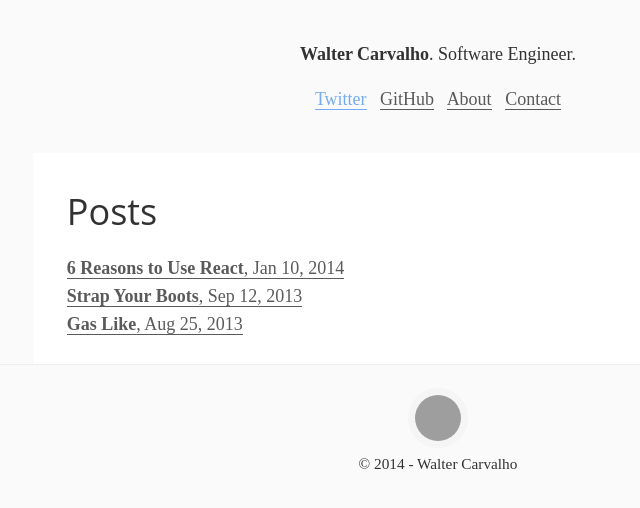
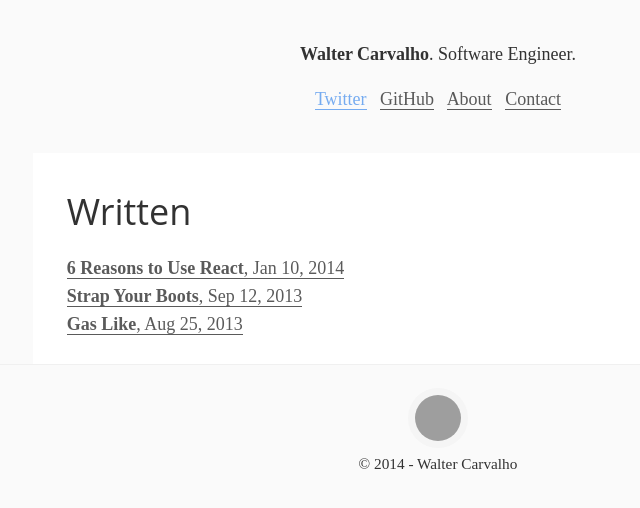
Before and after one commit to waltfy/waltfy.github.io, a Jekyll site: the page built from index.html, in a window 1280 px wide. Shown: the top 508 px of the page, without its empty margins (202-842 px from the left). Built offline with Jekyll 4.4.1, drawn with Linux system fonts in a browser that asks for light colours; grey boxes are pictures that could not be loaded.

Commit message:
Update index.html

```diff
--- a/index.html
+++ b/index.html
@@ -2,7 +2,7 @@
 layout: default
 ---
 <div>
-  <h1>Posts</h1>
+  <h1>Written</h1>
   <ul class='posts'>
     {% for post in site.posts %}
       <li><a href='{{ post.url | prepend: site.baseurl }}'><strong>{{ post.title }}</strong>, <span>{{ post.date | date: "%b %-d, %Y" }}</span></a></li>
```
